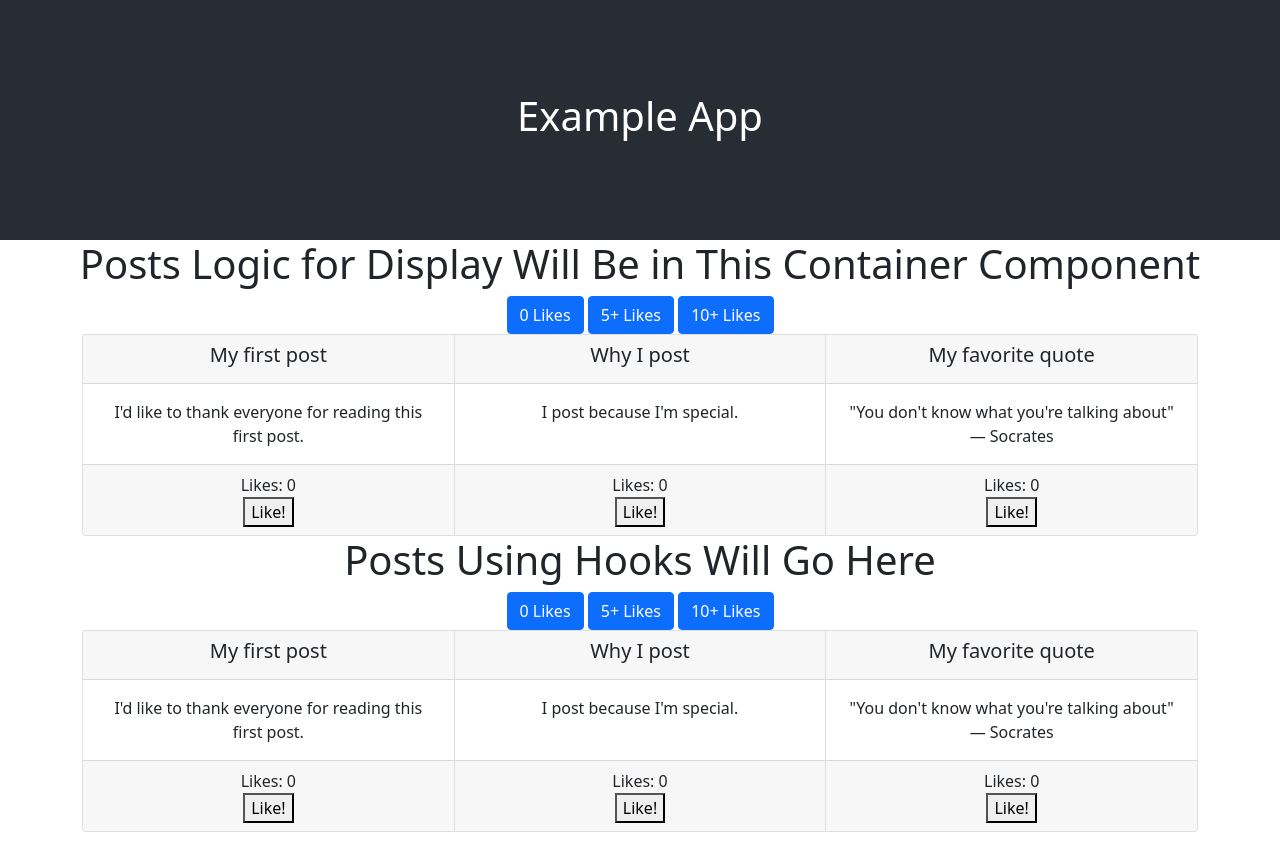
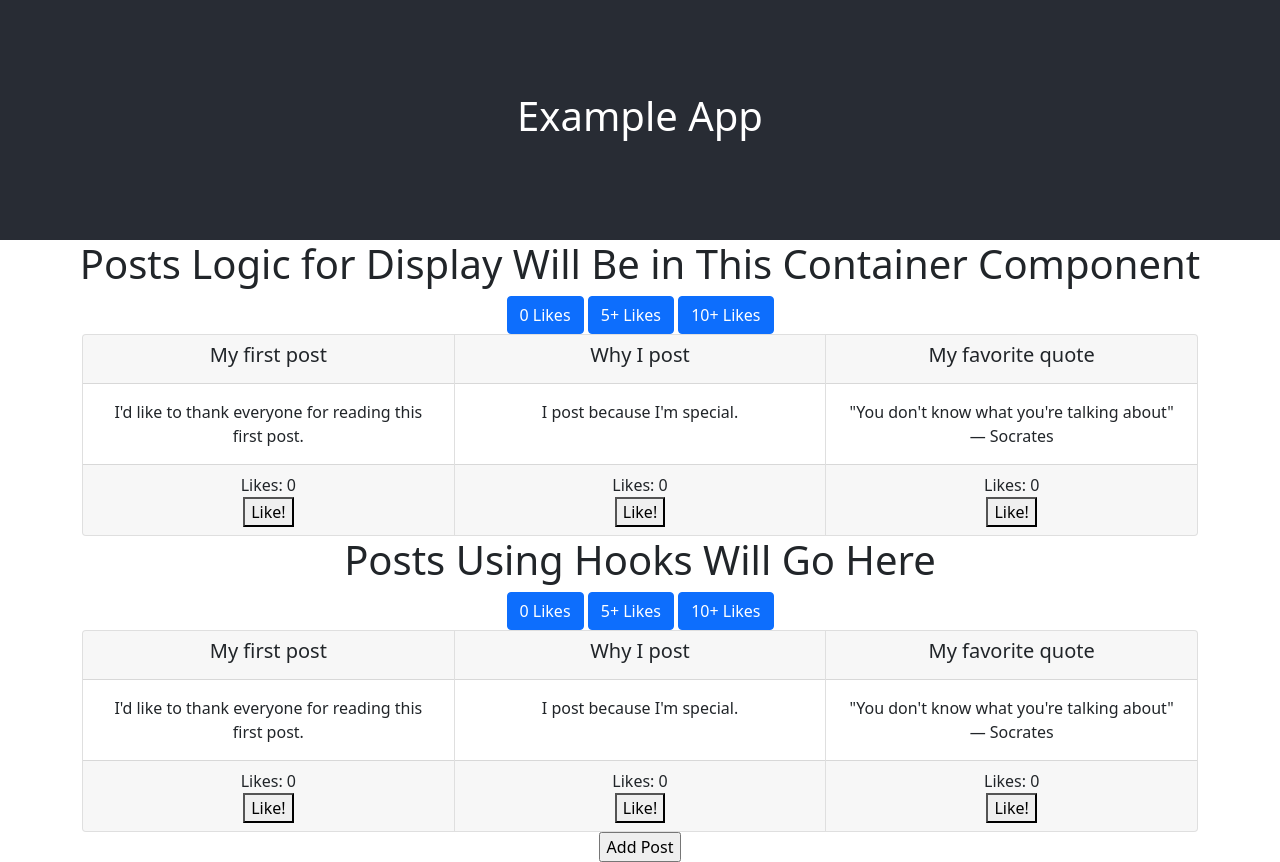
Before and after one commit to DavidRMorphew/useState-useEffect-blog-example, a React (Create React App) app: page / in a window 1280 px wide. Before the commit the page ends 832 px from the top, so only its background shows below. Built offline with nearby package versions, Linux system fonts and the light colour scheme.

Commit message:
add PostForm

```diff
--- /dev/null
+++ b/src/components/PostForm.js
@@ -0,0 +1,11 @@
+import React from 'react'
+
+const PostForm = (props) => {
+    return(
+        <form>
+            <input type="submit" value="Add Post"/>
+        </form>
+    )
+}
+
+export default PostForm
--- a/src/components/PostsComponent.js
+++ b/src/components/PostsComponent.js
@@ -2,6 +2,7 @@ import React, { useState } from 'react'
 import { CardGroup, Container, Button } from 'react-bootstrap'
 import postsData from '../data/posts'
 import Post from './Post'
+import PostForm from './PostForm'
 
 const PostsComponent = (props) => {
 
@@ -37,6 +38,7 @@ const PostsComponent = (props) => {
                 {filterNum ? displayFilteredPosts : displayPosts}
             </CardGroup>
             </Container>
+            <PostForm />
         </div>
     )
 }
```
Also changed, not shown: PostForm.js (added).
